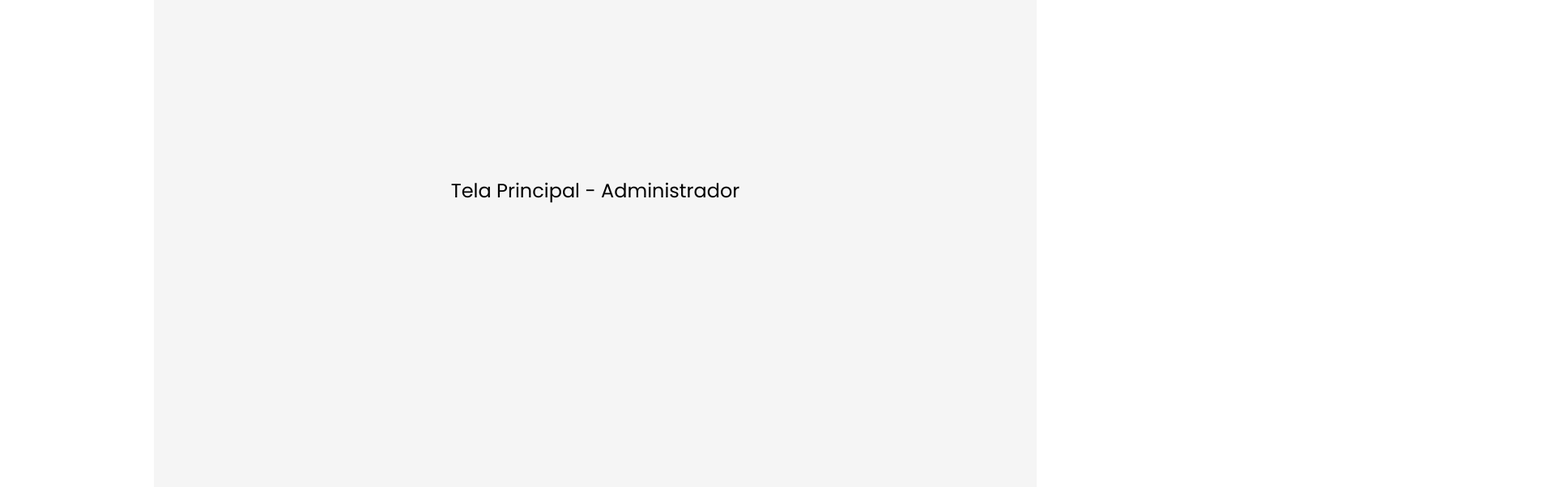
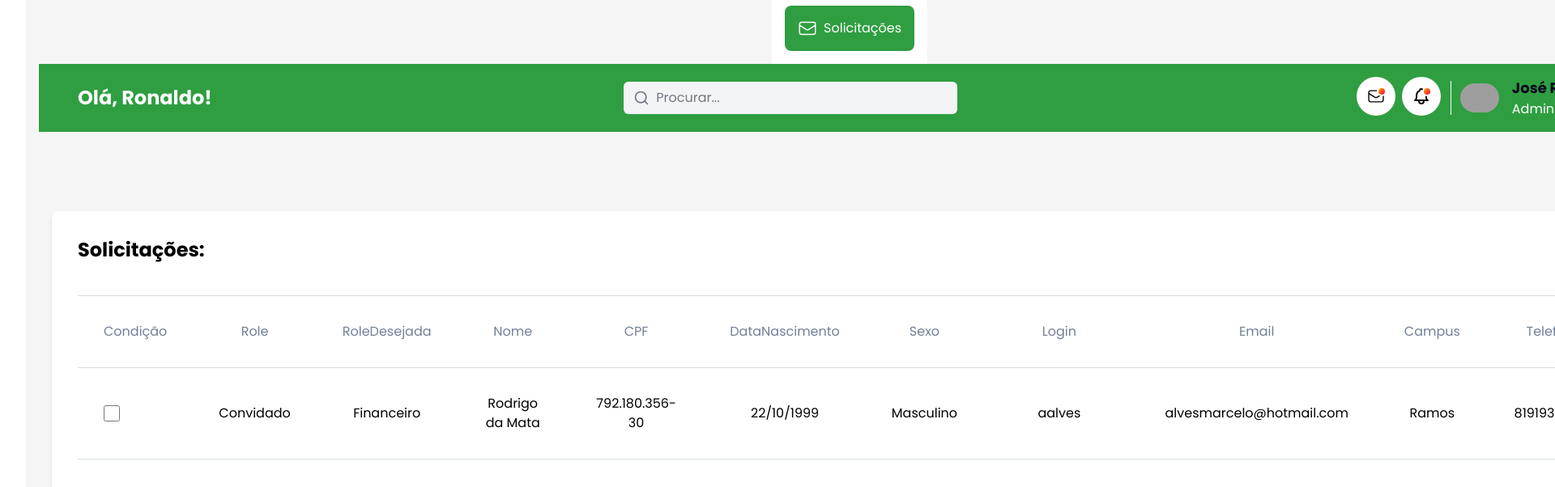
Before and after one commit to Dev-JoseRonaldo/conecta-ifpe, a Next.js app: page /administrador in a window 1280 px wide. Shown: the part 300-902 px from the top of the page at 81% size, 1920 px wide, since content can reach past the window. Built offline with nearby package versions, Linux system fonts and the light colour scheme; grey boxes are pictures that could not be loaded.

Commit message:
feat: add admin page

```diff
--- /dev/null
+++ b/src/app/(perfis-funcionais)/administrador/mock.json
@@ -0,0 +1,132 @@
+[
+  {
+    "Role": "Convidado",
+    "RoleDesejada": "Financeiro",
+    "Nome": "Rodrigo da Mata",
+    "CPF": "792.180.356-30",
+    "DataNascimento": "22/10/1999",
+    "Sexo": "Masculino",
+    "Login": "aalves",
+    "Senha": "WE5mZwJGB_",
+    "Email": "alvesmarcelo@hotmail.com",
+    "Campus": "Ramos",
+    "Telefone": "81919386322"
+  },
+  {
+    "Role": "Convidado",
+    "RoleDesejada": "Financeiro",
+    "Nome": "Yasmin Castro",
+    "CPF": "725.410.398-32",
+    "DataNascimento": "03/03/2004",
+    "Sexo": "Masculino",
+    "Login": "alvescamila",
+    "Senha": "E!cw7YFjvo",
+    "Email": "isabelly07@hotmail.com",
+    "Campus": "Aragão",
+    "Telefone": "81933383253"
+  },
+  {
+    "Role": "Convidado",
+    "RoleDesejada": "Aluno",
+    "Nome": "Lívia Aragão",
+    "CPF": "307.824.569-10",
+    "DataNascimento": "18/12/2005",
+    "Sexo": "Feminino",
+    "Login": "clopes",
+    "Senha": "I10nAfCOH!",
+    "Email": "noah13@ig.com.br",
+    "Campus": "Azevedo",
+    "Telefone": "81994467577"
+  },
+  {
+    "Role": "Convidado",
+    "RoleDesejada": "Assistente Social",
+    "Nome": "Antônio Sales",
+    "CPF": "784.961.205-11",
+    "DataNascimento": "15/09/2005",
+    "Sexo": "Feminino",
+    "Login": "joao-miguel80",
+    "Senha": "bM2CUZmn(V",
+    "Email": "pcostela@cavalcanti.br",
+    "Campus": "da Cunha",
+    "Telefone": "81926419539"
+  },
+  {
+    "Role": "Convidado",
+    "RoleDesejada": "Aluno",
+    "Nome": "Arthur Santos",
+    "CPF": "253.978.064-47",
+    "DataNascimento": "25/09/2003",
+    "Sexo": "Feminino",
+    "Login": "fogacabenicio",
+    "Senha": ")6S)Pp3gS^",
+    "Email": "barbosaemilly@cavalcanti.br",
+    "Campus": "Rocha de Lima",
+    "Telefone": "81963658031"
+  },
+  {
+    "Role": "Convidado",
+    "RoleDesejada": "Aluno",
+    "Nome": "André da Mata",
+    "CPF": "243.679.801-03",
+    "DataNascimento": "11/08/2004",
+    "Sexo": "Feminino",
+    "Login": "antoniolima",
+    "Senha": "1&1bL3XiBc",
+    "Email": "fazevedo@nascimento.com",
+    "Campus": "Caldeira Alegre",
+    "Telefone": "8193164070"
+  },
+  {
+    "Role": "Convidado",
+    "RoleDesejada": "Financeiro",
+    "Nome": "Igor Pires",
+    "CPF": "928.461.753-73",
+    "DataNascimento": "15/04/2006",
+    "Sexo": "Feminino",
+    "Login": "yda-rosa",
+    "Senha": "A6FD9DcW$a",
+    "Email": "silveiraarthur@freitas.com",
+    "Campus": "Azevedo da Prata",
+    "Telefone": "8195466633"
+  },
+  {
+    "Role": "Convidado",
+    "RoleDesejada": "Assistente Social",
+    "Nome": "Henrique Carvalho",
+    "CPF": "691.742.305-06",
+    "DataNascimento": "13/03/2000",
+    "Sexo": "Feminino",
+    "Login": "costelacaroline",
+    "Senha": "gc4qXi!_G^",
+    "Email": "tfogaca@rezende.com",
+    "Campus": "Sales",
+    "Telefone": "81940998373"
+  },
+  {
+    "Role": "Convidado",
+    "RoleDesejada": "Financeiro",
+    "Nome": "Kaique Nunes",
+    "CPF": "708.934.652-83",
+    "DataNascimento": "19/06/2000",
+    "Sexo": "Masculino",
+    "Login": "sophia23",
+    "Senha": ")eMp6aYxMY",
+    "Email": "sgomes@ramos.com",
+    "Campus": "da Cunha",
+    "Telefone": "81926871861"
+  },
+  {
+    "Role": "Convidado",
+    "RoleDesejada": "Aluno",
+    "Nome": "Dr. Kaique Alves",
+    "CPF": "380.567.941-66",
+    "DataNascimento": "23/10/2001",
+    "Sexo": "Feminino",
+    "Login": "gsouza",
+    "Senha": "M_5t6aNCSk",
+    "Email": "marcelomelo@ig.com.br",
+    "Campus": "Porto da Serra",
+    "Telefone": "81986163906"
+  }
+]
--- a/src/app/(perfis-funcionais)/administrador/page.tsx
+++ b/src/app/(perfis-funcionais)/administrador/page.tsx
@@ -1,9 +1,67 @@
 // Tela principal logado como Administrador
+"use client"
 
-export default function MainAdministradorPage() {
+import { useEffect, useState } from "react"
+import Button from "src/components/Button"
+import Table from "src/components/Table"
+import mockData from "./mock.json"
+
+import RootLayout from "../layout"
+
+interface UsuarioProps {
+  Nome: string
+  CPF: string
+  DataNascimento: string
+  Sexo: string
+  Login: string
+  Senha: string
+  Email: string
+  Campus: string
+  Telefone: string
+  Role: string
+  RoleDesejada: string
+}
+
+export default function AnalysisAssistenteSocialPage() {
+  const [isMounted, setIsMounted] = useState(false)
+  const [responseData, setResponseData] = useState<UsuarioProps[]>([])
+
+  const userRole = "Admin"
+
+  useEffect(() => {
+    setIsMounted(true)
+
+    const fetchData = async () => {
+      setResponseData(mockData)
+    }
+    fetchData()
+  }, [])
+
+  // Renderiza o layout apenas depois que o componente foi montado no cliente
+  if (!isMounted) {
+    return null // Ou pode retornar um spinner ou qualquer placeholder
+  }
+
   return (
-    <div className="flex h-screen items-center justify-center">
-      <h1 className="text-2xl">Tela Principal - Administrador</h1>
-    </div>
+    <RootLayout userRole={userRole}>
+      <div className="rounded-lg bg-white p-8 shadow-md">
+        <div className="flex flex-col items-center space-y-4">
+          <h1 className="mb-6 self-start text-2xl font-bold">Solicitações:</h1>
+          <div className="max-h-dvh overflow-scroll">
+            <Table type="Lista de pagamento" IdentifierColumn="CPF" alunos={responseData} colunasOmitidas={["Senha"]} />
+          </div>
+        </div>
+        <div className="mt-8 flex w-full items-center justify-center gap-10">
+          <Button
+            text="Confirmar"
+            color="green"
+            size="content"
+            className="px-8"
+            // onClick={handleGenerateList}
+            // disabled={!selectedFile || progress < 100}
+          />
+        </div>
+      </div>
+    </RootLayout>
   )
 }
--- a/src/app/(perfis-funcionais)/layout.tsx
+++ b/src/app/(perfis-funcionais)/layout.tsx
@@ -91,7 +91,9 @@ function getTabsForProfile(profile: string) {
     { name: "Configurações", route: "/financeiro/configuracoes", IconComponent: HiOutlineEnvelope },
   ]
 
-  const TabsAdmin: TabItemProps[] = [{ name: "Início", route: "/admin", IconComponent: HiOutlineEnvelope }]
+  const TabsAdmin: TabItemProps[] = [
+    { name: "Solicitações", route: "/administrador", IconComponent: HiOutlineEnvelope },
+  ]
 
   const TabsConvidado: TabItemProps[] = [{ name: "Início", route: "/convidado", IconComponent: HiOutlineEnvelope }]
 
```
